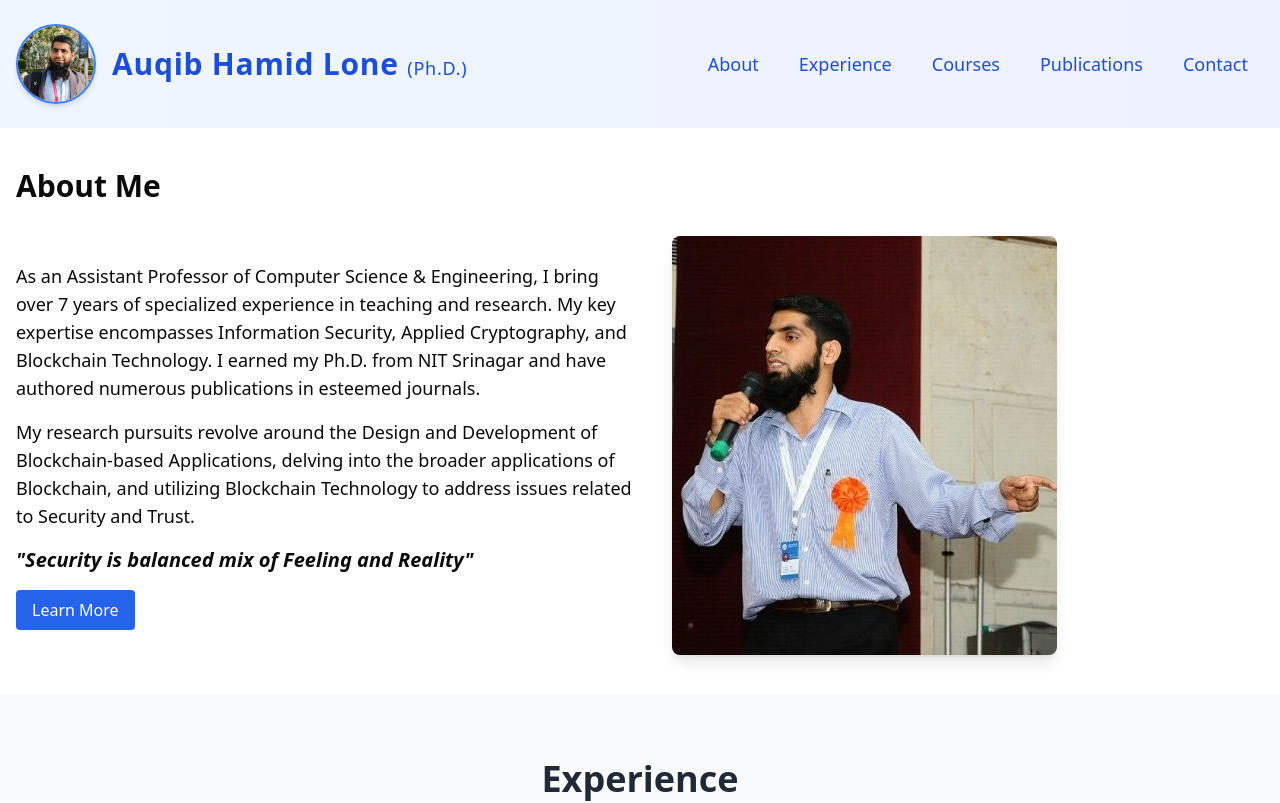
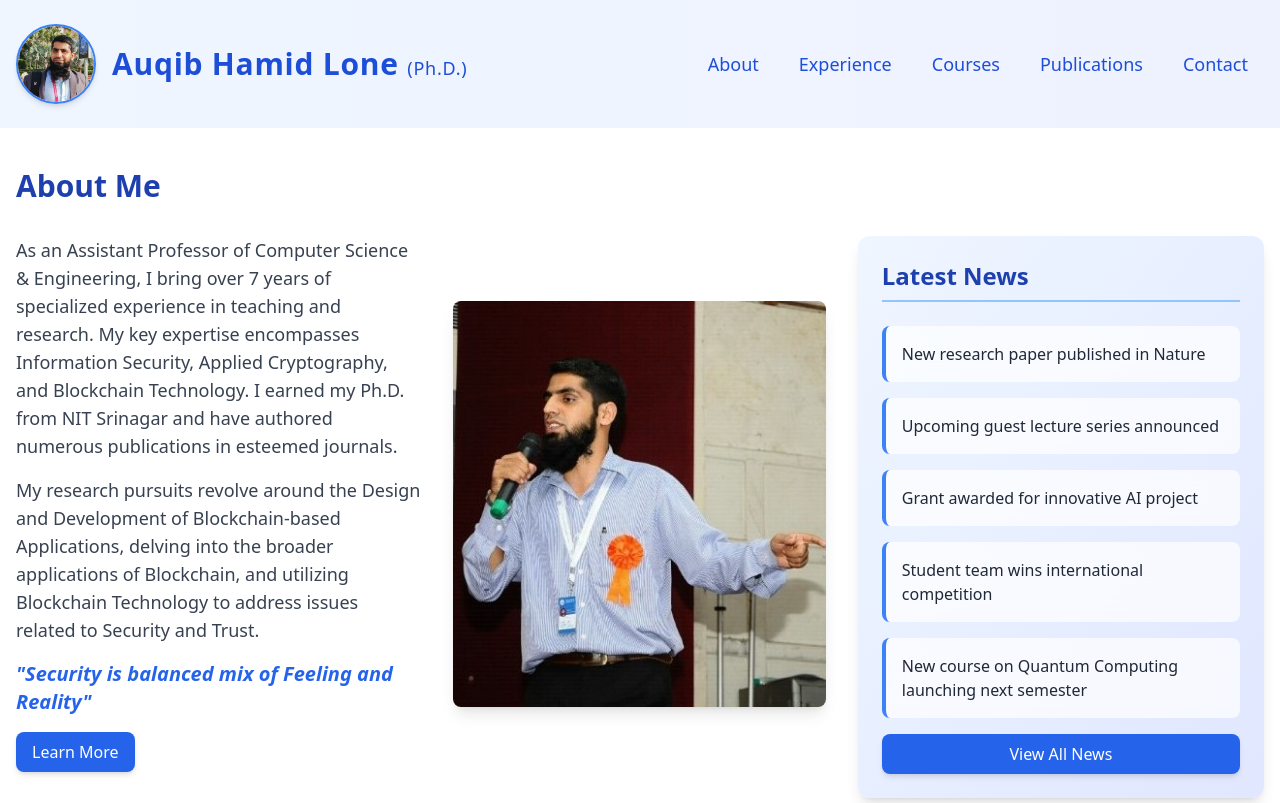
Before and after one commit to AUQIB92/personal_portfolio, a Next.js app: page / in a window 1280 px wide. Shown: the top 803 px of the page. Built offline with nearby package versions, Linux system fonts and the light colour scheme.

Commit message:
Added News Section

```diff
--- a/components/AboutMe.jsx
+++ b/components/AboutMe.jsx
@@ -1,22 +1,33 @@
 import React from 'react';
 
-const AboutMe = () => {
+export default function AboutMe() {
+  const newsItems = [
+    "New research paper published in Nature",
+    "Upcoming guest lecture series announced",
+    "Grant awarded for innovative AI project",
+    "Student team wins international competition",
+    "New course on Quantum Computing launching next semester"
+  ];
+
   return (
     <section id="about" className="py-10 bg-white">
       <div className="container mx-auto px-4">
-        <h2 className="text-3xl font-bold mb-8">About Me</h2>
+        <h2 className="text-3xl font-bold mb-8 text-blue-800">About Me</h2>
+        <div className="flex flex-col lg:flex-row items-start space-y-8 lg:space-y-0 lg:space-x-8">
+          {/* About Me Section */}
+          <div className="lg:w-2/3">
             <div className="flex flex-col md:flex-row items-center">
               <div className="md:w-1/2 mb-8 md:mb-0">
-            <p className="text-lg mb-4">
+                <p className="text-lg mb-4 text-gray-700">
                   As an Assistant Professor of Computer Science & Engineering, I bring over 7 years of specialized experience in teaching and research. My key expertise encompasses Information Security, Applied Cryptography, and Blockchain Technology. I earned my Ph.D. from NIT Srinagar and have authored numerous publications in esteemed journals.
                 </p>
-            <p className="text-lg mb-4">
+                <p className="text-lg mb-4 text-gray-700">
                   My research pursuits revolve around the Design and Development of Blockchain-based Applications, delving into the broader applications of Blockchain, and utilizing Blockchain Technology to address issues related to Security and Trust.
                 </p>
-            <h4 className="text-xl font-semibold italic mb-4">
+                <h4 className="text-xl font-semibold italic mb-4 text-blue-600">
                   &quot;Security is balanced mix of Feeling and Reality&quot;
                 </h4>
-            <button className="bg-blue-600 text-white py-2 px-4 rounded hover:bg-blue-700 transition duration-300">
+                <button className="bg-blue-600 text-white py-2 px-4 rounded-lg hover:bg-blue-700 transition duration-300 shadow-md">
                   Learn More
                 </button>
               </div>
@@ -24,13 +35,31 @@ const AboutMe = () => {
                 <img
                   src="./ProfTeaching.png"
                   alt="Professor teaching"
-              className="rounded-lg shadow-lg"
+                  className="rounded-lg shadow-lg w-full h-auto"
                 />
+              </div>
+            </div>
+          </div>
+
+          {/* News Section */}
+          <div className="lg:w-1/3 bg-gradient-to-br from-blue-50 to-indigo-100 rounded-xl shadow-lg p-6 space-y-4">
+            <h3 className="text-2xl font-semibold mb-6 text-blue-800 border-b-2 border-blue-300 pb-2">
+              Latest News
+            </h3>
+            {newsItems.map((item, index) => (
+              <div
+                key={index}
+                className="bg-white bg-opacity-70 backdrop-filter backdrop-blur-lg rounded-lg p-4 transition-all duration-300 ease-in-out transform hover:scale-102 hover:shadow-md border-l-4 border-blue-500"
+              >
+                <p className="text-gray-800 font-medium">{item}</p>
+              </div>
+            ))}
+            <button className="mt-4 w-full bg-blue-600 text-white py-2 px-4 rounded-lg hover:bg-blue-700 transition duration-300 shadow-md">
+              View All News
+            </button>
           </div>
         </div>
       </div>
     </section>
   );
-};
-
-export default AboutMe;
+}
```
Lines whose indentation alone changed are shown as unchanged.
